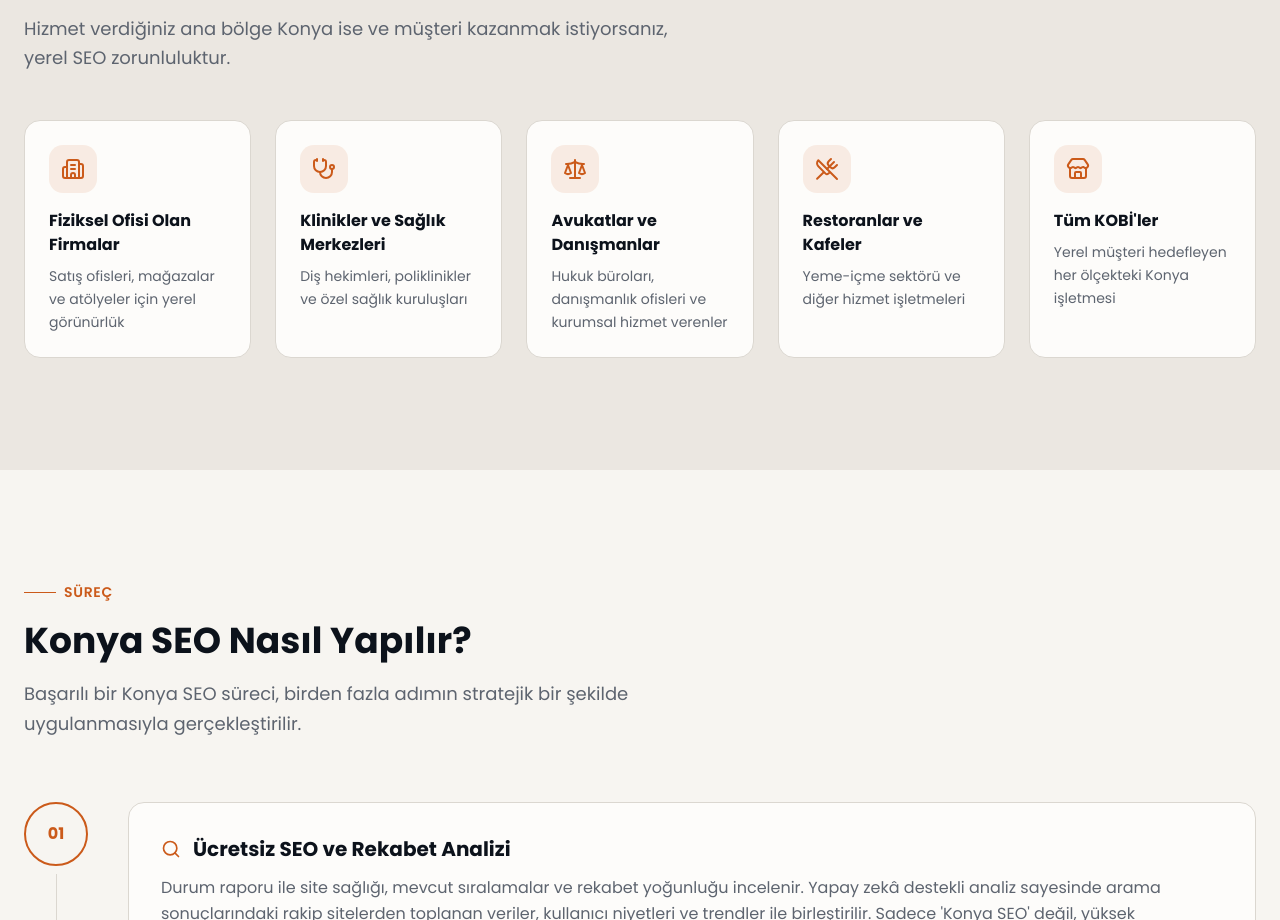
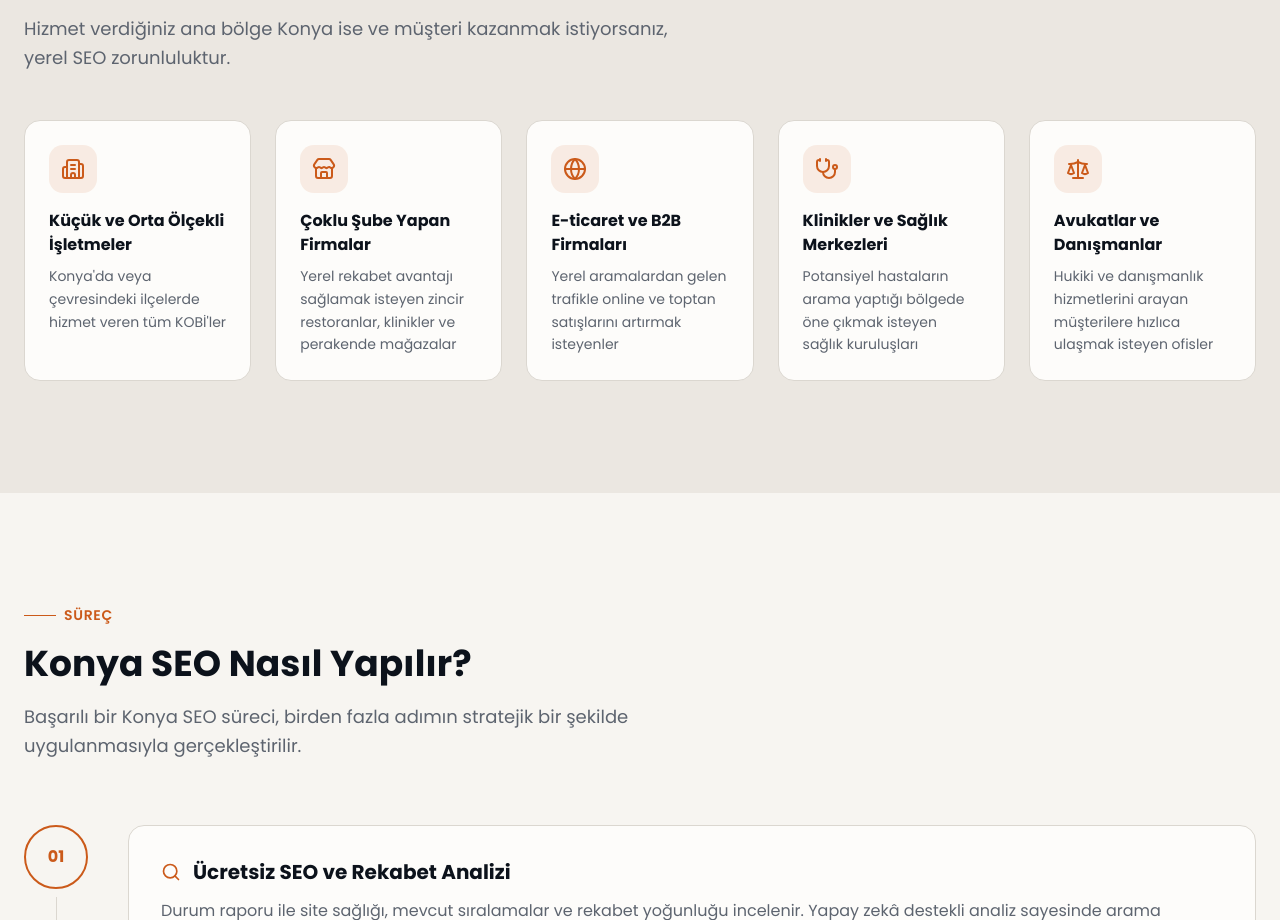
Before and after one commit to aaydogaan/konya-seo, a Next.js app: page / in a window 1280 px wide. Shown: the part 3050-3970 px from the top of the page. Built offline with nearby package versions, Linux system fonts and the light colour scheme.

Commit message:
Update audience descriptions and icons

```diff
--- a/components/who-is-it-for.tsx
+++ b/components/who-is-it-for.tsx
@@ -1,30 +1,30 @@
-import { Building2, Stethoscope, Scale, UtensilsCrossed, Store } from "lucide-react"
+import { Building2, Stethoscope, Scale, Store, Globe } from "lucide-react"
 
 const audiences = [
   {
     icon: Building2,
-    title: "Fiziksel Ofisi Olan Firmalar",
-    description: "Satış ofisleri, mağazalar ve atölyeler için yerel görünürlük",
+    title: "Küçük ve Orta Ölçekli İşletmeler",
+    description: "Konya'da veya çevresindeki ilçelerde hizmet veren tüm KOBİ'ler",
+  },
+  {
+    icon: Store,
+    title: "Çoklu Şube Yapan Firmalar",
+    description: "Yerel rekabet avantajı sağlamak isteyen zincir restoranlar, klinikler ve perakende mağazalar",
+  },
+  {
+    icon: Globe,
+    title: "E-ticaret ve B2B Firmaları",
+    description: "Yerel aramalardan gelen trafikle online ve toptan satışlarını artırmak isteyenler",
   },
   {
     icon: Stethoscope,
     title: "Klinikler ve Sağlık Merkezleri",
-    description: "Diş hekimleri, poliklinikler ve özel sağlık kuruluşları",
+    description: "Potansiyel hastaların arama yaptığı bölgede öne çıkmak isteyen sağlık kuruluşları",
   },
   {
     icon: Scale,
     title: "Avukatlar ve Danışmanlar",
-    description: "Hukuk büroları, danışmanlık ofisleri ve kurumsal hizmet verenler",
-  },
-  {
-    icon: UtensilsCrossed,
-    title: "Restoranlar ve Kafeler",
-    description: "Yeme-içme sektörü ve diğer hizmet işletmeleri",
-  },
-  {
-    icon: Store,
-    title: "Tüm KOBİ'ler",
-    description: "Yerel müşteri hedefleyen her ölçekteki Konya işletmesi",
+    description: "Hukiki ve danışmanlık hizmetlerini arayan müşterilere hızlıca ulaşmak isteyen ofisler",
   },
 ]
 
```
